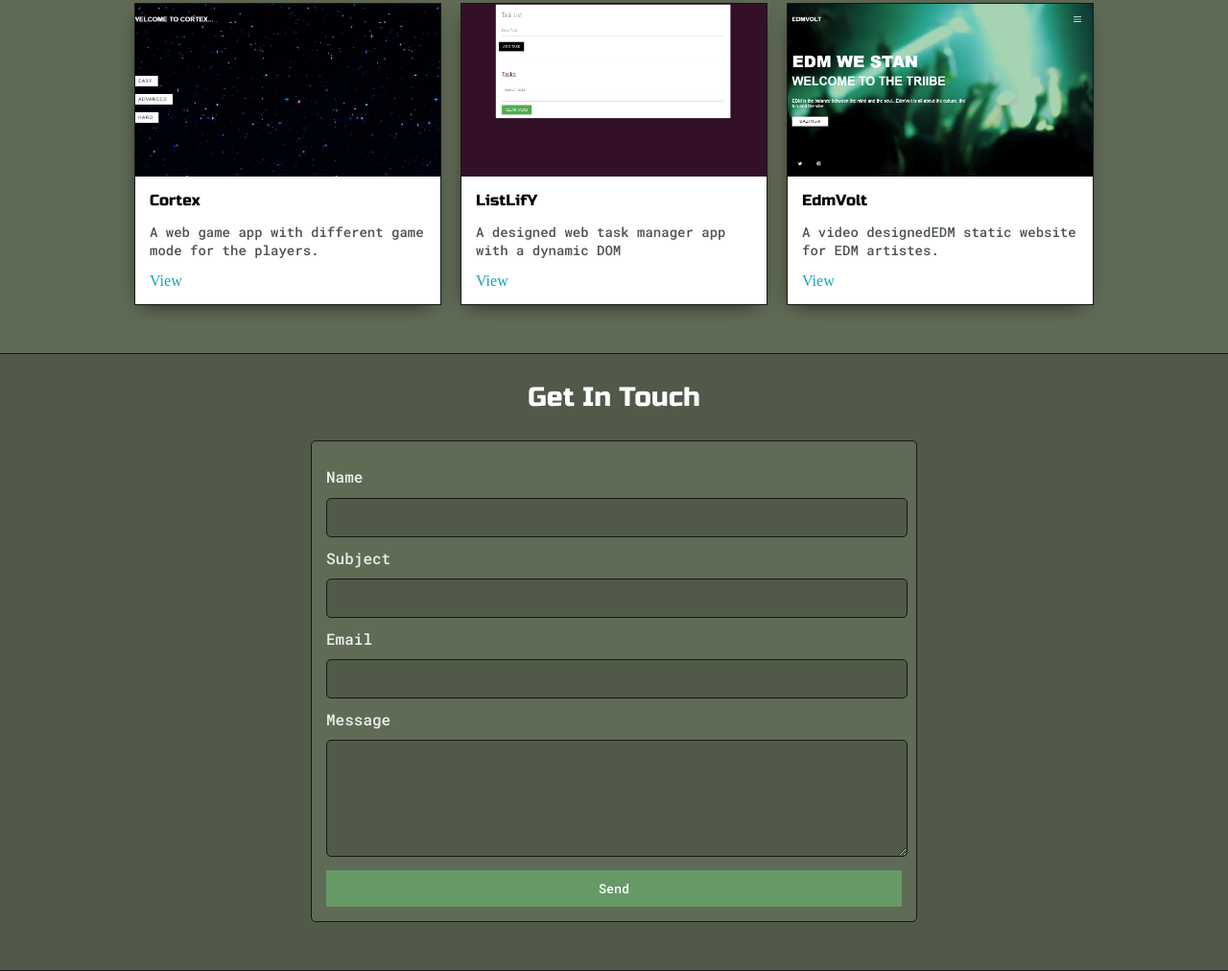
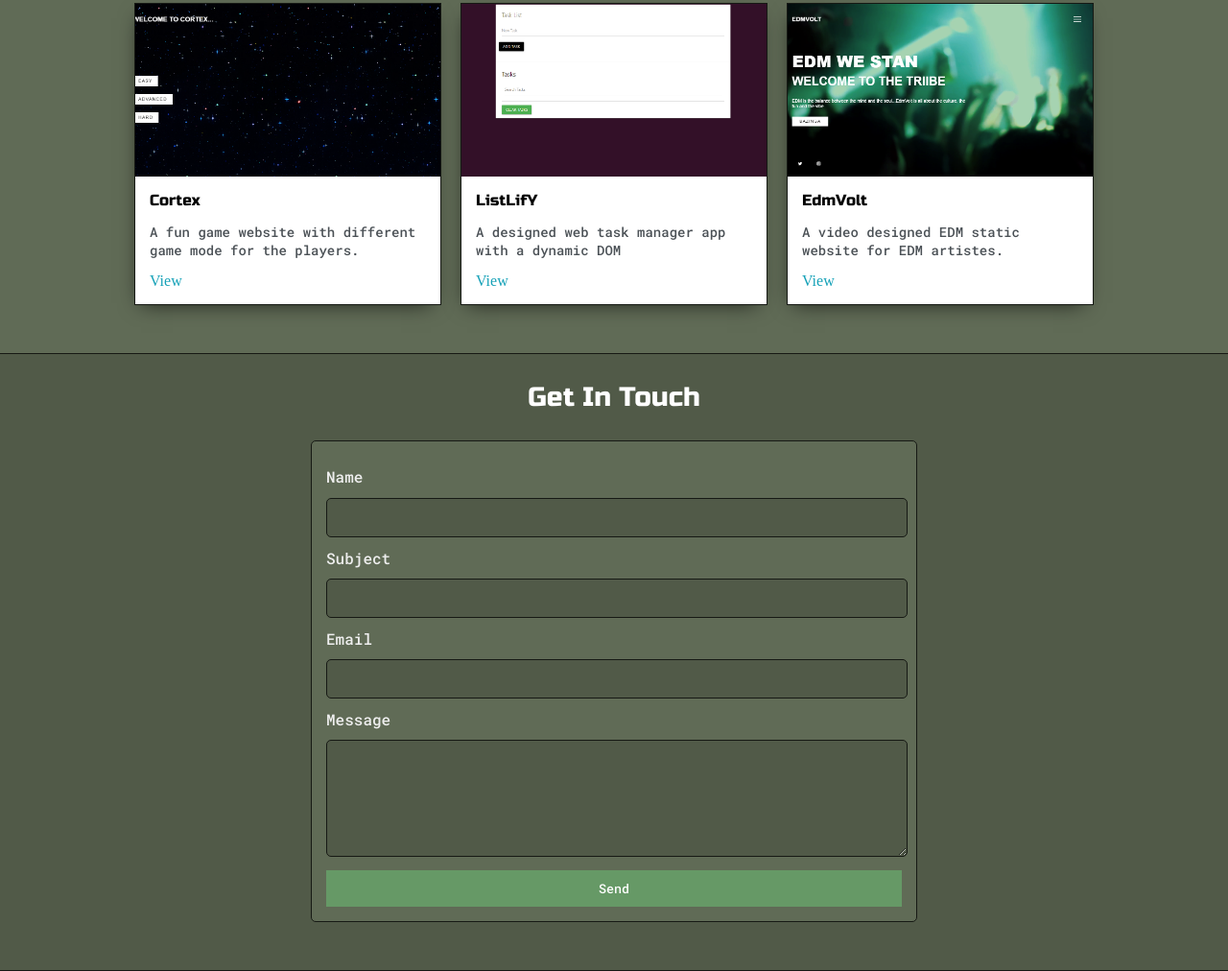
Before and after one commit to Onlygideon/portfolio-vs1, a plain HTML site: page index.html in a window 1280 px wide. Shown: the part 1388-2400 px from the top of the page at 96% size. Drawn offline with Linux system fonts and the light colour scheme.

Commit message:
Update index.html

```diff
--- a/index.html
+++ b/index.html
@@ -137,7 +137,7 @@
                         <img class="thumbnail" src="images/image1.PNG">
                         <div class="post-preview">
                             <h6 class="post-title">Cortex</h6>
-                            <p class="post-intro">A web game app with different game mode for the players.</p>
+                            <p class="post-intro">A fun game website with different game mode for the players.</p>
                             <a target="_blank" href="https://onlygideon.github.io/cortex/">View</a>
                         </div>
                     </div>
@@ -159,7 +159,7 @@
                         <img class="thumbnail" src="images/image3.PNG">
                         <div class="post-preview">
                             <h6 class="post-title">EdmVolt</h6>
-                            <p class="post-intro">A video designed<abbr title="Electronic Dance Music">EDM</abbr> static website for EDM artistes. </p>
+                            <p class="post-intro">A video designed <abbr title="Electronic Dance Music">EDM</abbr> static website for EDM artistes. </p>
                             <a target="_blank" href="https://onlygideon.github.io/edmvolt/">View</a>
                         </div>
                     </div>
```
